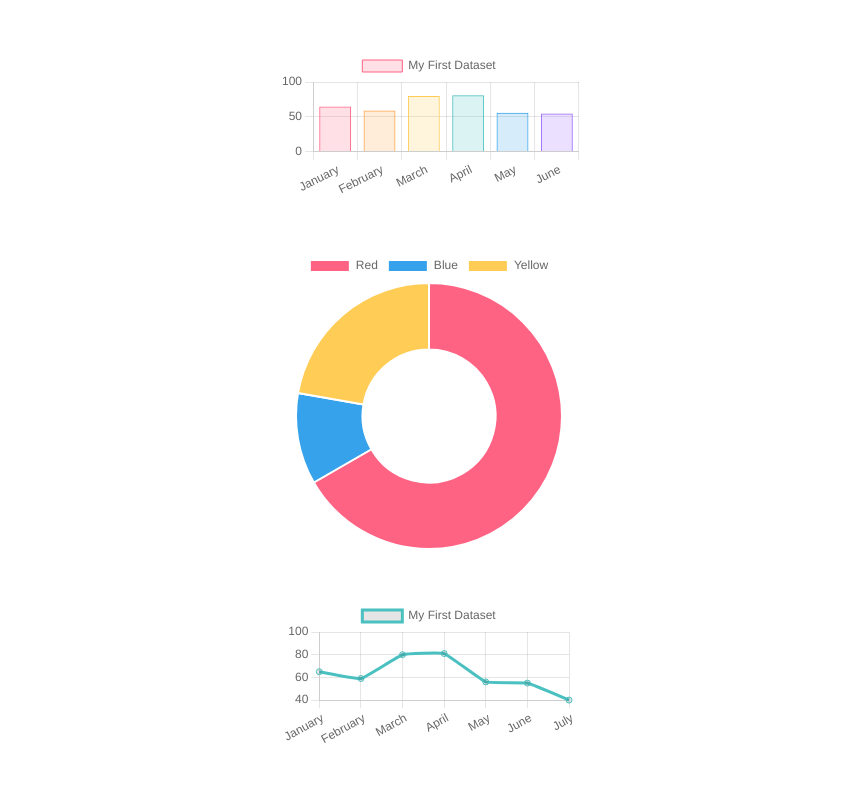
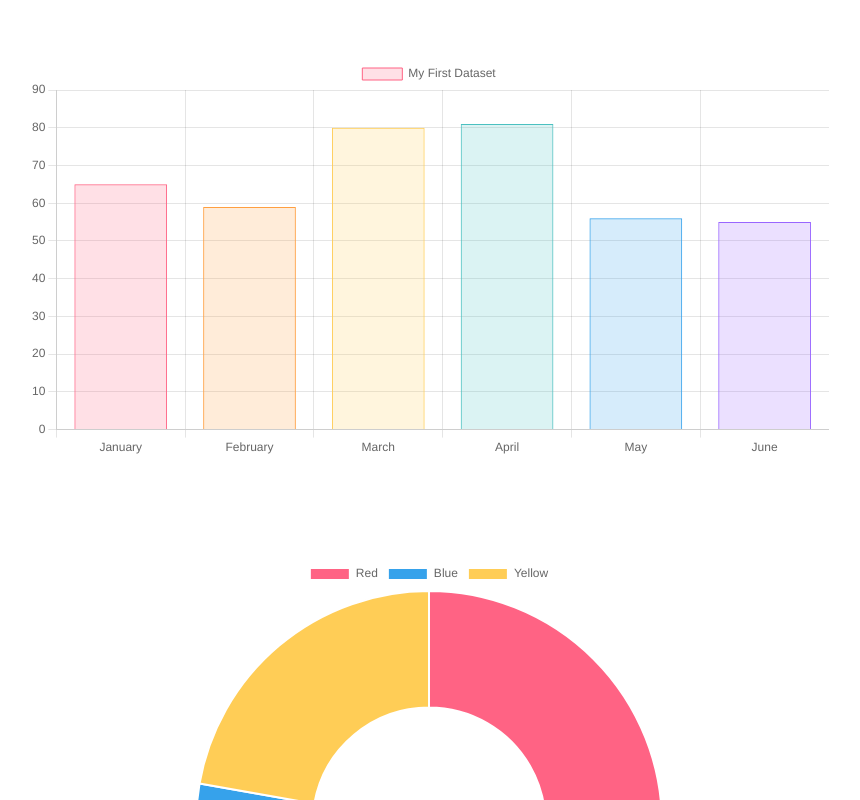
Before and after one commit to Thiago099/chart.js-basics, a Vue app: page / in a window 1280 px wide. Shown: the top 800 px of the page, without its empty margins (211-1071 px from the left). Built offline with nearby package versions, Linux system fonts and the light colour scheme.

Commit message:
[fix] size

```diff
--- a/src/App.vue
+++ b/src/App.vue
@@ -5,25 +5,29 @@ import lineChart from '@/charts/line-chart.vue'
 </script>
 
 <template>
+  <div class="container">
     <div class="chart-container">
       <bar-chart />
     </div>
-  <div class="chart-container">
+    <div class="chart-container" style="width:500px">
       <doughnut-chart />
     </div>
     <div class="chart-container">
       <line-chart />
     </div>
+  </div>
 </template>
 
 <style scoped>
-.chart-container {
+.container {
   display: flex;
-  flex-direction: row;
+  flex-direction: column;
   justify-content: space-around;
   align-items: center;
   width: 100%;
-  margin-top: 50px;
-  margin-bottom: 50px;
+}
+.chart-container {
+  width: 800px;
+  margin:50px
 }
 </style>
```
Lines whose indentation alone changed are shown as unchanged.
